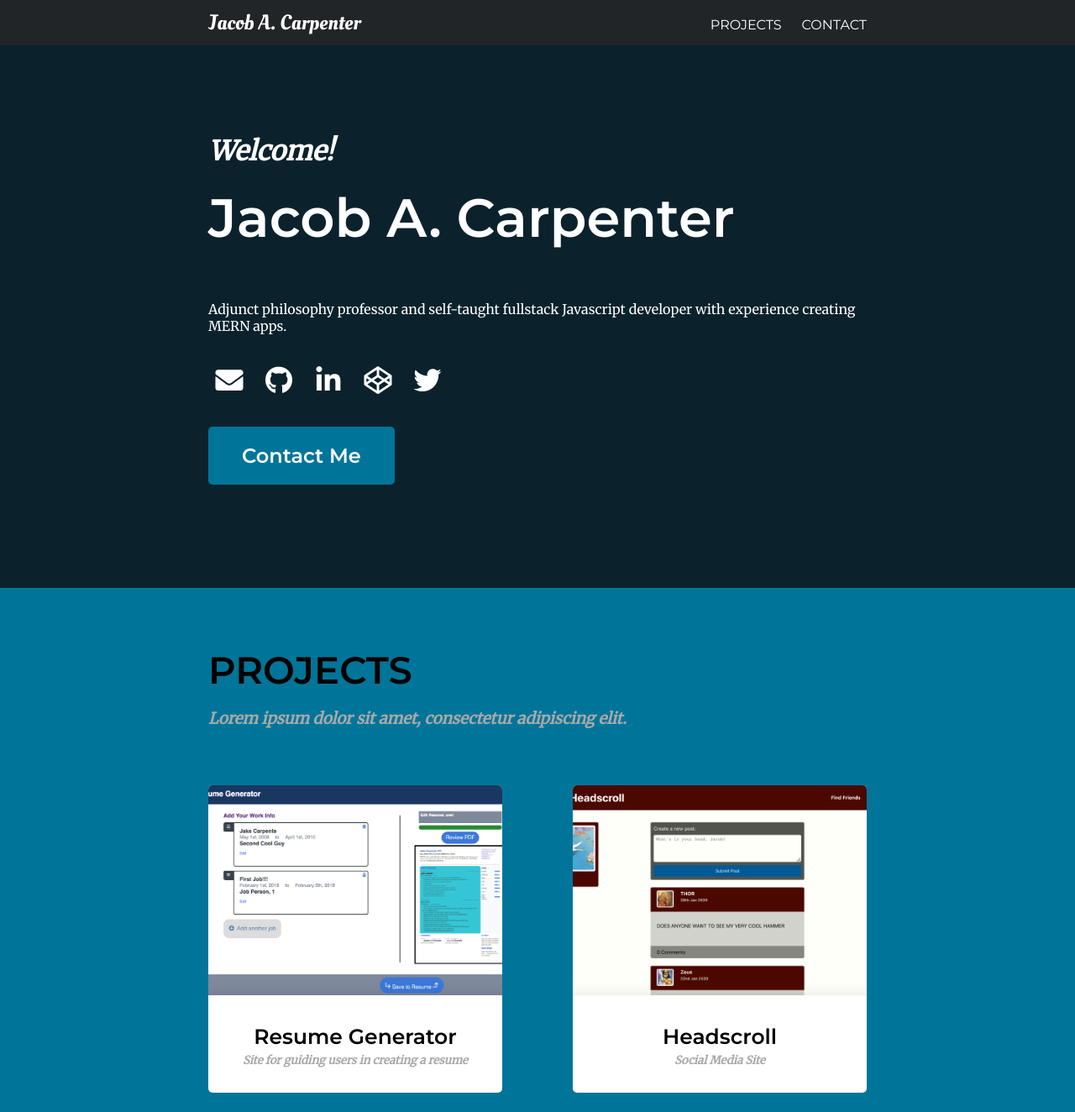
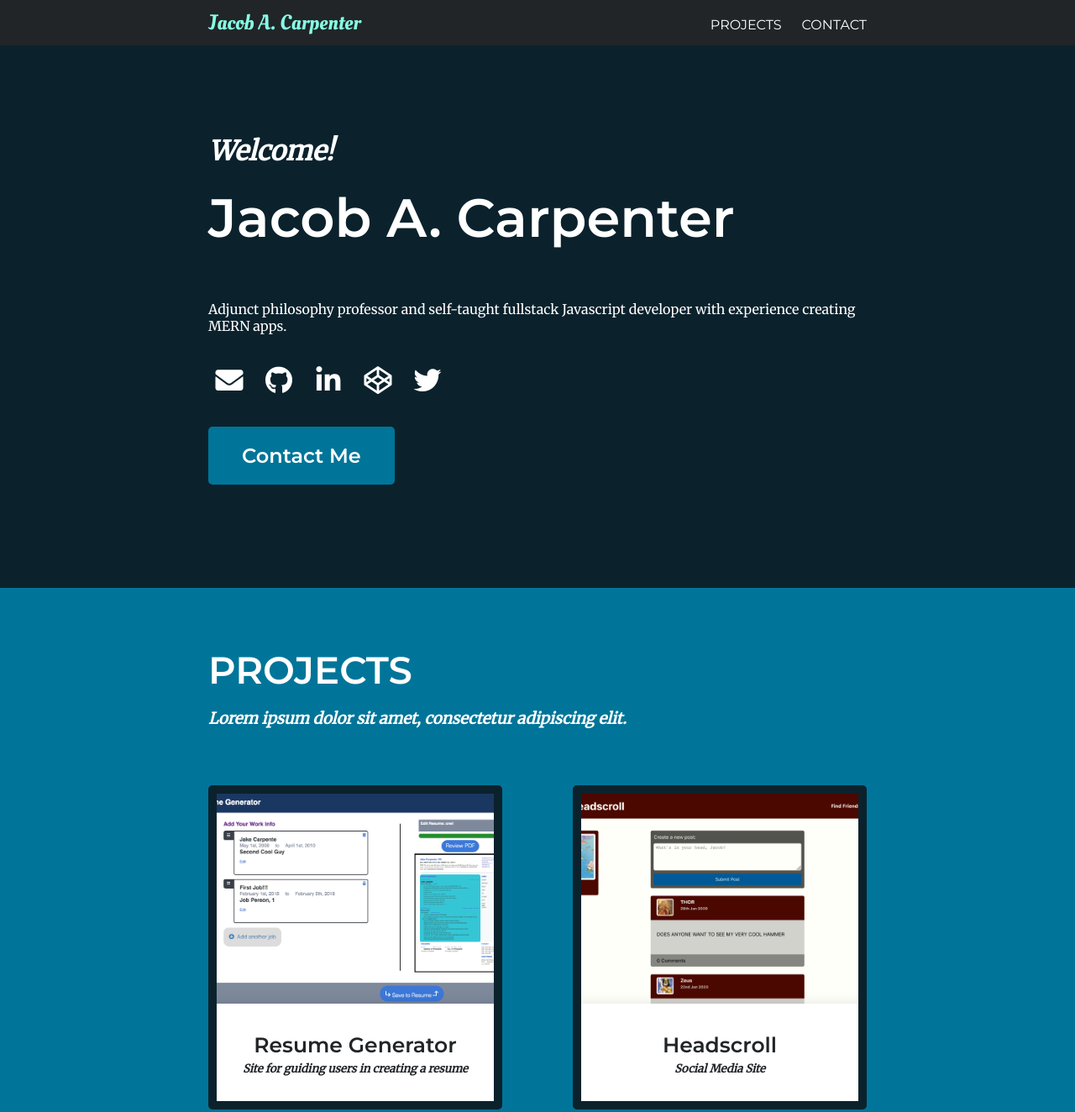
Before and after one commit to Jakedalus/portfolio, a plain HTML site: page index.html in a window 1280 px wide. Shown: the top 1324 px of the page at 84% size. Drawn offline with Linux system fonts and the light colour scheme.

Commit message:
Some more color adjustments

```diff
--- a/css/style.css
+++ b/css/style.css
@@ -7,7 +7,6 @@
   --darkgray: #212528;
   --lightblue: #00B0E6;
   --green: #87FFE4;
-  --hightlight-color: var(--green);
   --blue: #007599;
   --darkblue: #0B222D;
   --pink: #FFCDC7;
@@ -65,12 +64,13 @@ header .container {
   display: flex;
   flex-wrap: nowrap;
   font-size: 30px;
-  color: white;
+  color: var(--green);
   font-family: 'Oleo Script', cursive;
   transition: font-size .2s ease-in;
+  list-style: none;
 }
 
-#home-page:hover {
+#home-page li:hover {
   color: var(--green);
 }
 
@@ -82,6 +82,7 @@ header .container {
 h1, h2, h4 {
   font-family: 'Montserrat', sans-serif;
   font-weight: bold;
+  color: white;
 }
 
 a {
@@ -202,7 +203,7 @@ section h2 {
 
 section h3 {
   font-style: italic;
-  color: darkgray;
+  color: white;
   padding-bottom: 50px;
 }
 
@@ -350,11 +351,15 @@ section h3 {
 }
 
 .project {
+  display: flex;
+  flex-direction: column;
+  justify-content: space-between;
   width: 350px;
   background: white;
   margin-bottom: 40px;
   text-align: center;
   border-radius: 5px;
+  border: 10px solid var(--darkblue);
 }
 
 .img-container {
@@ -365,20 +370,21 @@ section h3 {
 
 
 .project img, .zoom {
-  width: 350px;
+  width: 330px;
+  width: 100%;
   height: 250px;
   cursor: pointer;
   transition: opacity 0.3s ease-in;
   z-index: 1;
   object-fit: cover;
-  border-radius: 5px 5px 0 0;
+  /*border-radius: 5px 5px 0 0;*/
 }
 
 .zoom {
   position: absolute;
   top: 0;
   left: 0;
-  background-color: var(--hightlight-color);
+  background-color: var(--lightblue);
   opacity: 0;
   z-index: 1;
 }
@@ -401,11 +407,12 @@ section h3 {
   margin: 0;
   padding-top: 30px;
   margin-bottom: 5px;
+  color: var(--darkgray);
 }
 
 .project h5 {
   font-style: italic;
-  color: darkgray;
+  color: var(--darkgray);
   margin: 0;
   padding-bottom: 30px;
 }
@@ -421,6 +428,7 @@ section h3 {
   height: 100%;
   overflow: auto;
   z-index: 5;
+  color: white;
 
   opacity: 0;
 
@@ -442,6 +450,7 @@ section h3 {
   justify-content: space-around;
   background: white;
   background-color: var(--lightgray);
+  background-color: var(--darkblue);
   padding: 50px;
   margin: 20px;
 }
@@ -508,6 +517,11 @@ section h3 {
   margin: 10px auto;
   object-fit: cover;
   margin: 5px 0;
+}
+
+.project-detail img {
+  border: 10px solid var(--blue);
+  border-radius: 5px;
 }
 
 .close-project-detail {
--- a/index.html
+++ b/index.html
@@ -17,7 +17,7 @@
 
         <a id="home-page" href="#intro">
           <!-- <img id="header-img" src="/images/picture.png" alt="logo"> -->
-          Jacob A. Carpenter
+          <li>Jacob A. Carpenter</li>
         </a>
 
         <nav id="nav-bar">
--- a/js/main.js
+++ b/js/main.js
@@ -100,6 +100,15 @@ window.addEventListener('scroll', () => {
 
   console.log(portfolioSection.getBoundingClientRect().top, portfolioSection.getBoundingClientRect().bottom);
 
+  console.log('introSection.getBoundingClientRect().bottom:', introSection.getBoundingClientRect().bottom);
+  console.log('home-page button:', home);
+
+  if (introSection.getBoundingClientRect().bottom >= 50) {
+    home.style.color = 'var(--green)';
+  } else {
+    home.style.color = 'white';
+  }
+
   if (portfolioSection.getBoundingClientRect().top <= 50 && portfolioSection.getBoundingClientRect().bottom >= 50) {
     portfolioNav.style.color = 'var(--green)';
   } else {
```
